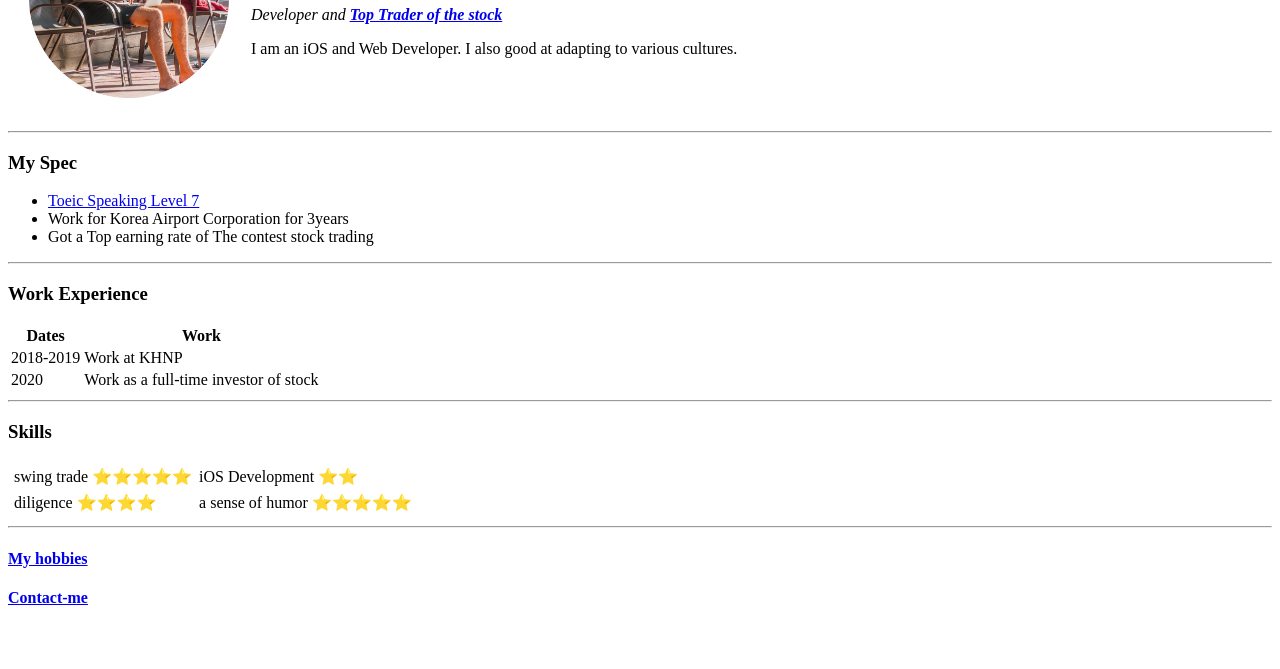
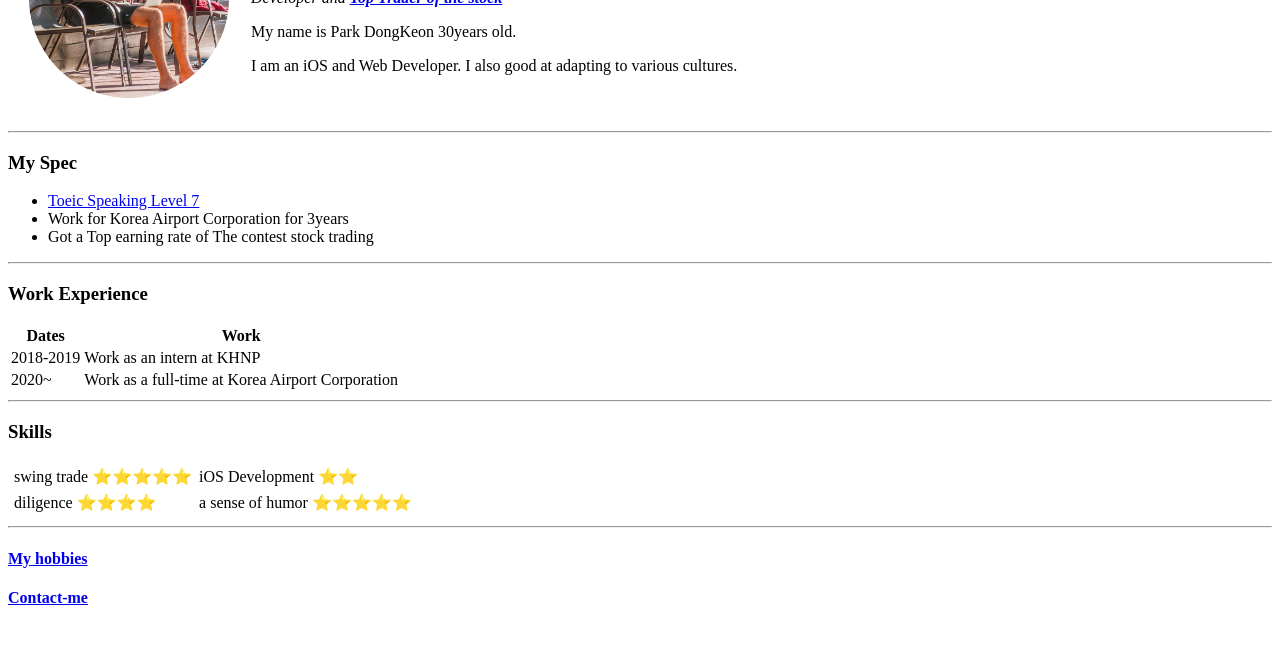
Before and after one commit to Gunmad/cv, a plain HTML site: page index.html in a window 1280 px wide. Shown: the part 131-800 px from the top of the page. Drawn offline with Linux system fonts and the light colour scheme.

Commit message:
Update index.html

```diff
--- a/index.html
+++ b/index.html
@@ -12,7 +12,8 @@
         <td><img src="images/digital nomad image.png.png" alt="Gunmad picture" height="200"></td>
         <td><h1>Gunmad</h1>
         <p><em>Developer and <strong><a href="https://appbrewery.com/">Top Trader of the stock</a></strong></em></p>
-        <p>I am an iOS and Web Developer. I also good at adapting to various cultures.</p></td>
+        <p>My name is Park DongKeon 30years old.</p>
+        <p>I am an iOS and Web Developer. I also good at adapting to various cultures.</p>
       </tr>
     </table>
 
@@ -40,13 +41,13 @@
   <tfoot>
 
   </tfoot>
-  <tr>
+ <tr>
     <td>2018-2019</td>
-    <td>Work at KHNP</td>
+    <td>Work as an intern at KHNP</td>
   </tr>
   <tr>
-    <td>2020</td>
-    <td>Work as a full-time investor of stock</td>
+    <td>2020~</td>
+    <td>Work as a full-time at Korea Airport Corporation</td>
   </tr>
 </table>
 <hr>
```
